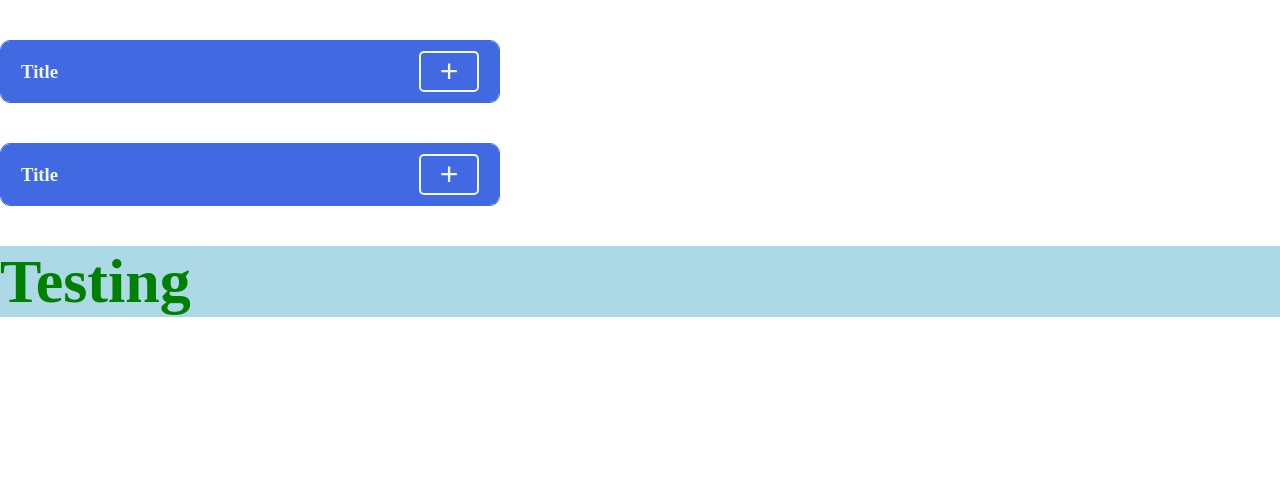
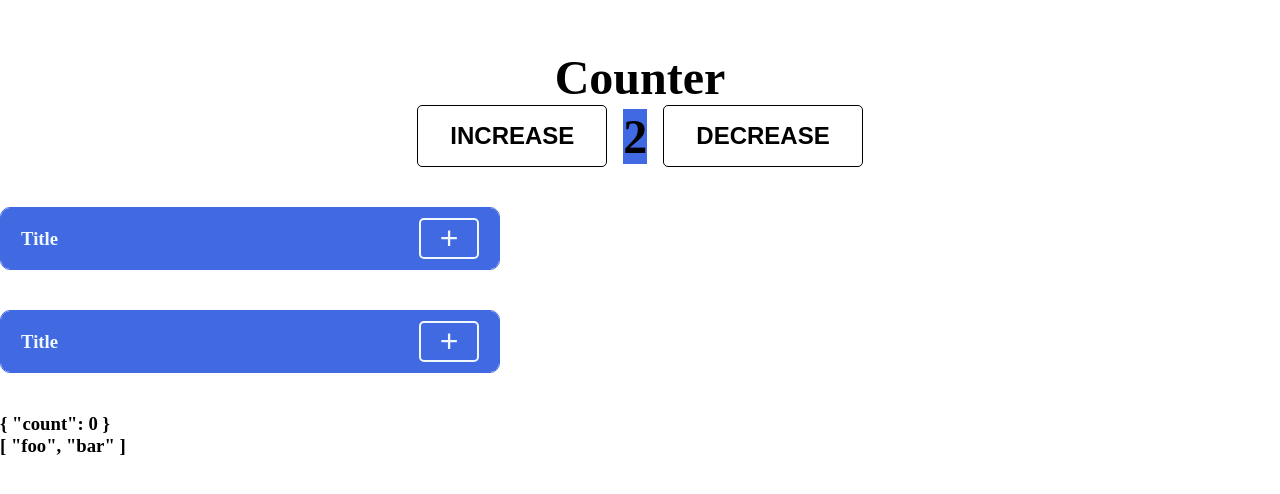
Before and after one commit to antor9732/vue-ja-03-learning, a Vue app in the folder vueJs-3rd-project/: page / in a window 1280 px wide. Shown: the top 494 px of the page. Built offline with nearby package versions, Linux system fonts and the light colour scheme.

Commit message:
update file

```diff
--- a/vueJs-3rd-project/src/App.vue
+++ b/vueJs-3rd-project/src/App.vue
@@ -5,44 +5,66 @@
  You can do this using the $attrs component property
  3. Binding Inline Styles
  4. Binding to Arrays
+ 5. Reactivity Fundamentals
+ 6. Declaring Methods
+ 7. Deep Reactivity
+ 8. Reactive Proxy vs. Original
  -->
 <script>
-// import Counter from '@/components/Counter.vue';
-import Accordion from '@/components/Accordion.vue';
+import Counter from "@/components/Counter.vue";
+import Accordion from "@/components/Accordion.vue";
 
-export default{
-  components:{ Accordion },
+export default {
+  components: { Accordion, Counter },
+  // data() {
+  //   return {
+  //     // isActive: true,
+  //     activeColor: 'red',
+  //     fontSize: 48,
+  //   //   styleObject: {
+  //   //   color: 'green',
+  //   //   fontSize: '48px'
+  //   // }
+  //   baseStyles: {
+  //     color: 'green',
+  //     fontSize: '32px'
+  //   },
+  //   overridingStyles: {
+  //     backgroundColor: 'lightblue',
+  //     fontSize: '62px'
+  //   },
+
+  //   };
+  // },
   data() {
     return {
-      // isActive: true,
-      activeColor: 'red',
-      fontSize: 48,
-    //   styleObject: {
-    //   color: 'green',
-    //   fontSize: '48px'
-    // }
-    baseStyles: {
-      color: 'green',
-      fontSize: '32px'
-    },
-    overridingStyles: {
-      backgroundColor: 'lightblue',
-      fontSize: '62px'
-    },
-
+      obj: {
+        nested: { count: 0 },
+        arr: ["foo", "bar"],
+      },
     };
   },
 
+  methods: {
+    mutateDeeply() {
+      // these will work as expected.
+      this.obj.nested.count++
+      this.obj.arr.push('baz')
+    }
+  }
 };
 </script>
 
 <template>
-  <!-- <Counter/> -->
+  <Counter />
   <!-- <Accordion class=" antor"/> -->
-  <Accordion :class="{'antor' : isActive}"/>
+  <Accordion />
+  <!-- <Accordion :class="{ antor: isActive }" /> -->
+  <!-- <h3 :style="{ color: activeColor, fontSize: fontSize + 'px' }">Testing</h3> -->
+  <!-- <h3 :style="[baseStyles, overridingStyles]">Testing</h3> -->
 
-  <!-- <h3 :style="{ color: activeColor, fontSize: fontSize + 'px' }">Testing</h3> -->
-  <h3 :style="[baseStyles,overridingStyles]">Testing</h3>
+   <h3 @click="mutateDeeply()">{{obj.nested}}</h3>
+   <h3>{{obj.arr}}</h3>
 </template>
 
 <style>
@@ -50,13 +72,12 @@ export default{
   margin: 0;
   box-sizing: border-box;
   padding: 0px;
-
 }
 /* .antor {
     display: block;
 } */
 
 .antor {
-    display: none;
+  display: none;
 }
 </style>
--- a/vueJs-3rd-project/src/components/Counter.vue
+++ b/vueJs-3rd-project/src/components/Counter.vue
@@ -30,9 +30,18 @@ export default {
         // this.classObject["bg-danger"] = true;
         this.isActive = true;
         // this.hasError = true;
+      //   this.increase();
+      //   this.increase();
+      //   this.increase();
+      //   this.increase();
       }
     },
   },
+  mounted() {
+    this.increase() ;
+    this.increase() ;
+  },
+
 };
 </script>
 
```
